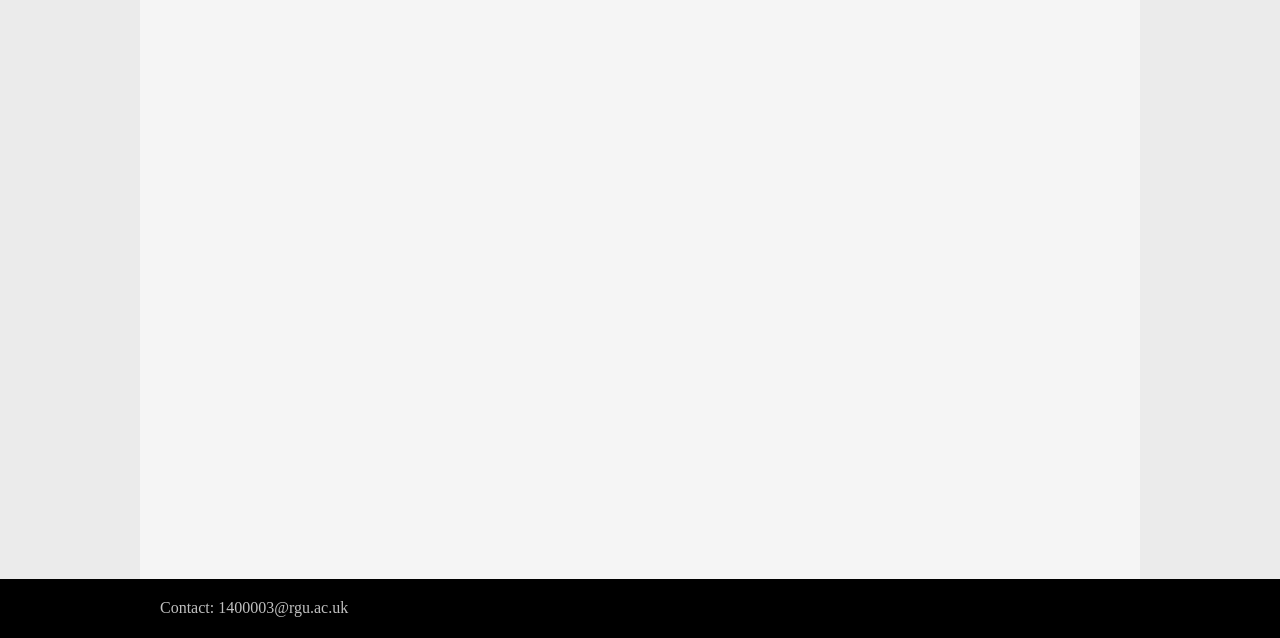
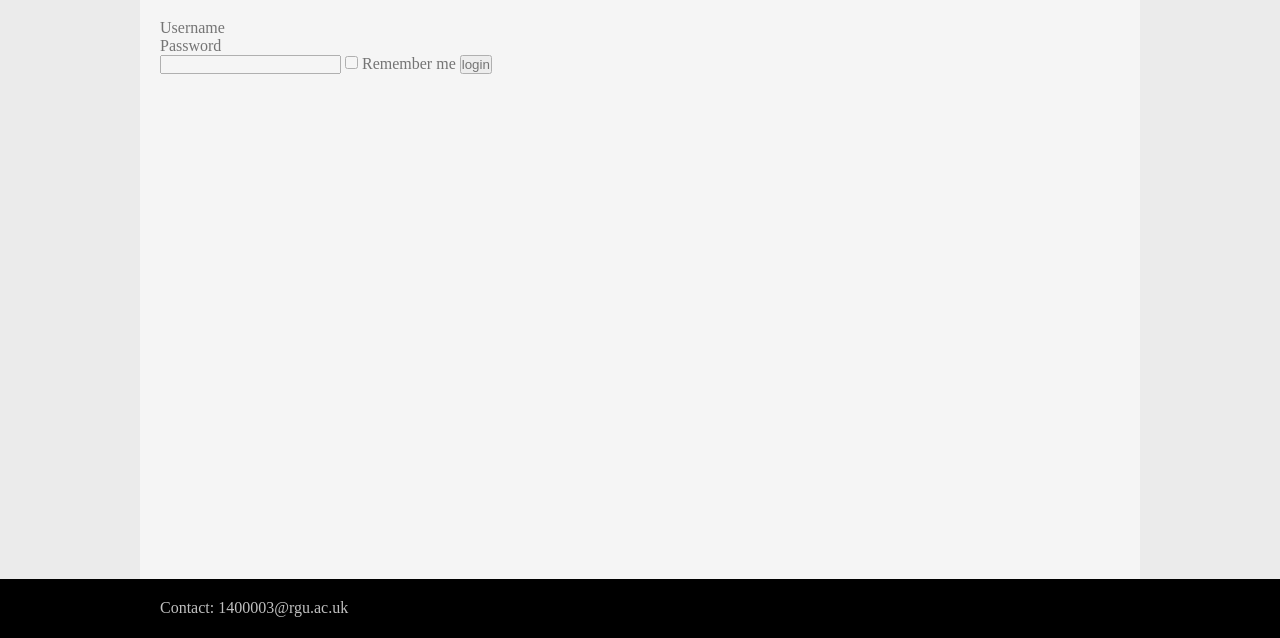
Before and after one commit to DarkGtr/DarkGtr2_01, a PHP site: page /Login.php in a window 1280 px wide. Shown: the part 101-739 px from the top of the page. Run offline with PHP 8.4, Linux system fonts and the light colour scheme.

Commit message:
06/11/2015

```diff
--- a/Login.php
+++ b/Login.php
@@ -21,9 +21,13 @@
 </div>
 <div ID="MainArea">
     <div class="Container page">
-        <?php
-
-        ?>
+        <form ID="Login" action="Login.php" method="post">
+            <p>Username</p>
+            <p>Password</p>
+                <input type="password" name="password">
+                <input type="checkbox" name="remember me"> Remember me
+                <input type="submit" name="Login" value="login">
+        </form>
     </div>
 </div>
 <div ID="footer">
```
